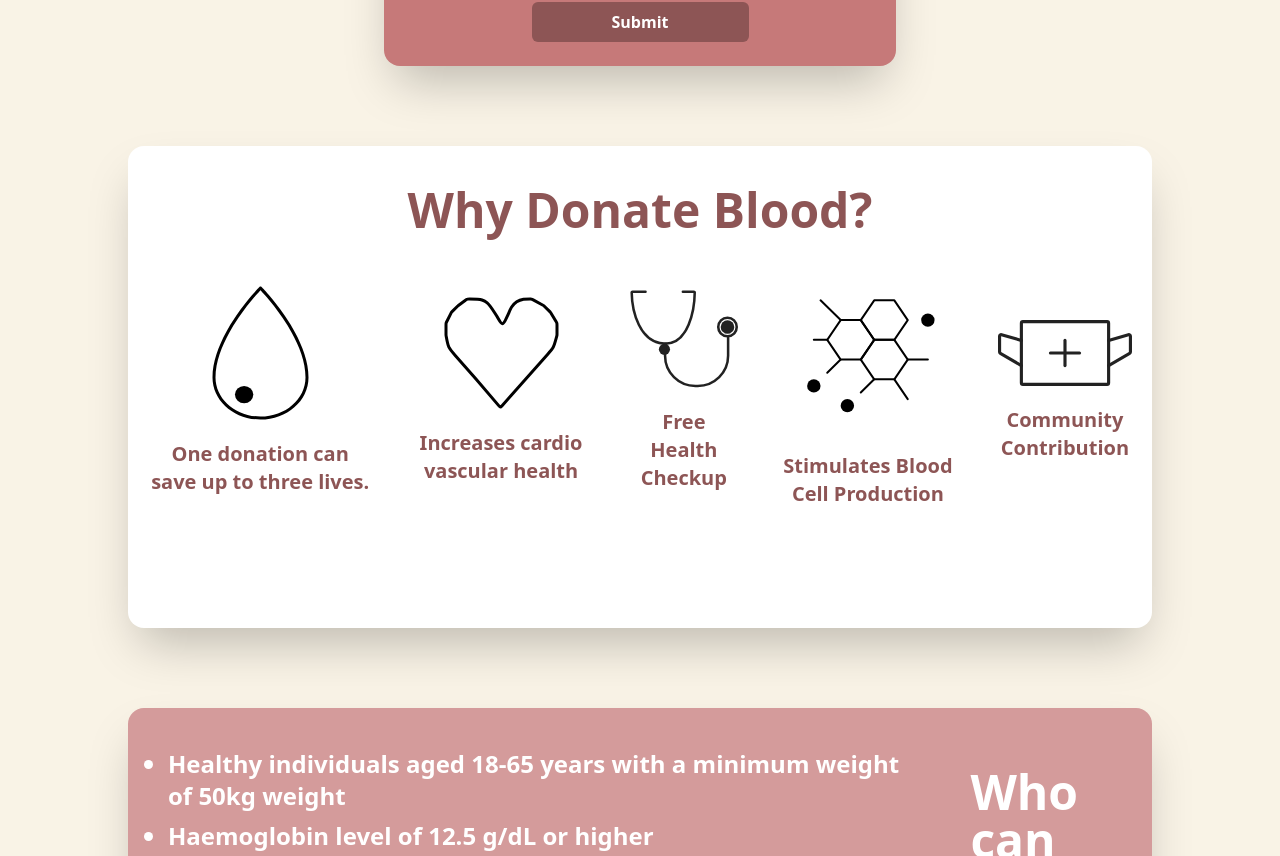
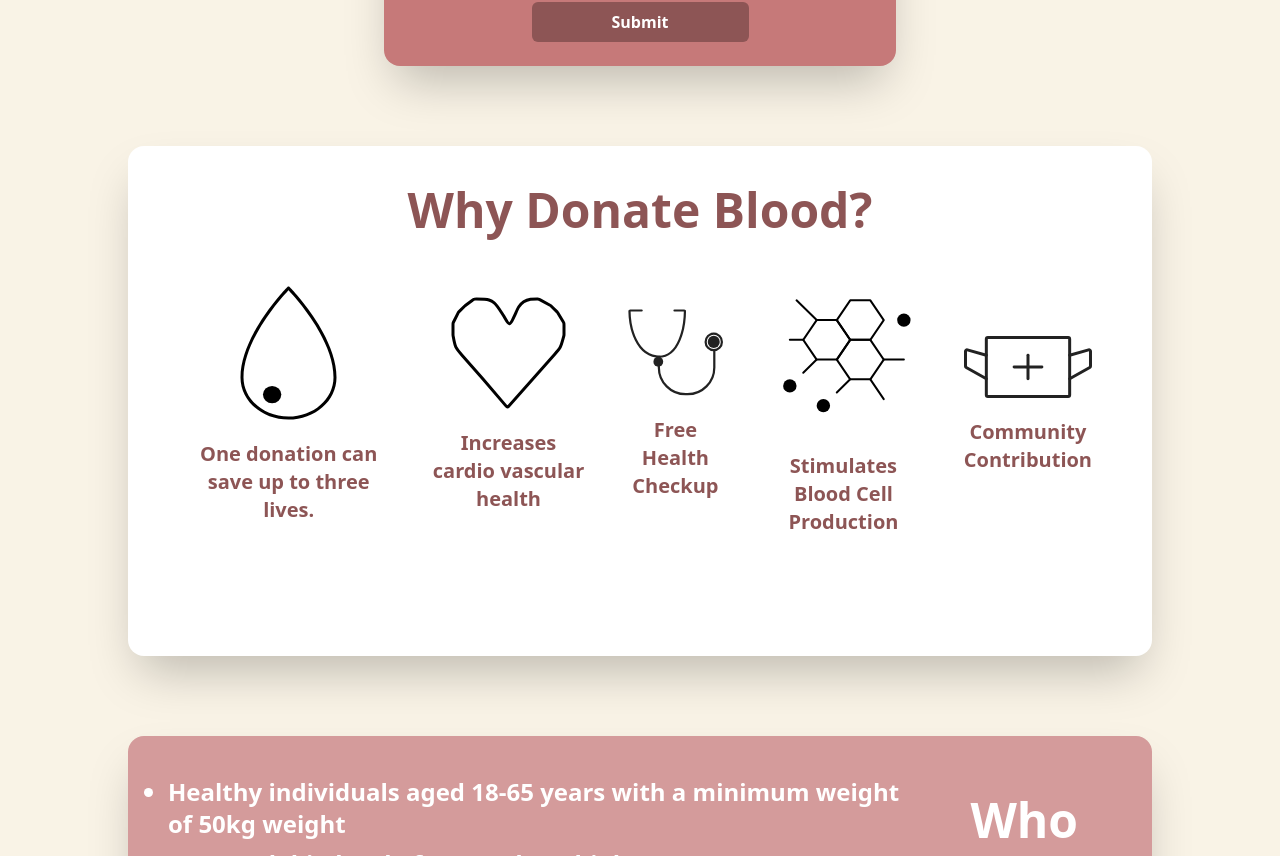
Before and after one commit to nss-nitc/nss-website, a Next.js app: page /blood-forum in a window 1280 px wide. Shown: the part 684-1540 px from the top of the page. Built offline with nearby package versions, Linux system fonts and the light colour scheme.

Commit message:
blood forum heading padding

```diff
--- a/src/components/BloodForum/BloodForm.tsx
+++ b/src/components/BloodForum/BloodForm.tsx
@@ -31,8 +31,8 @@ export default function BloodForm() {
         <div className="flex w-[80%] md:w-[60%] lg:w-[40%] rounded-2xl bg-[#C67979] shadow-2xl">
           <Form />
         </div>
-        <div className="flex flex-col w-[80%] py-10 h-fit items-center  rounded-2xl bg-[#FFFF] shadow-2xl">
-          <h1 className="flex pb-4 w-full md:pb-10 text-3xl lg:text-5xl justify-center text-[#8D5555] Poppins font-bold">
+        <div className="flex flex-col w-[80%] px-10 py-10 h-fit items-center  rounded-2xl bg-[#FFFF] shadow-2xl">
+          <h1 className="flex pb-4 w-full text-wrap md:pb-10 text-3xl lg:text-5xl justify-center text-[#8D5555] Poppins font-bold">
             Why Donate Blood?
           </h1>
           <div className="flex flex-col lg:flex-row w-full Poppins font-bold text-xl text-[#8D5555] ">
```
